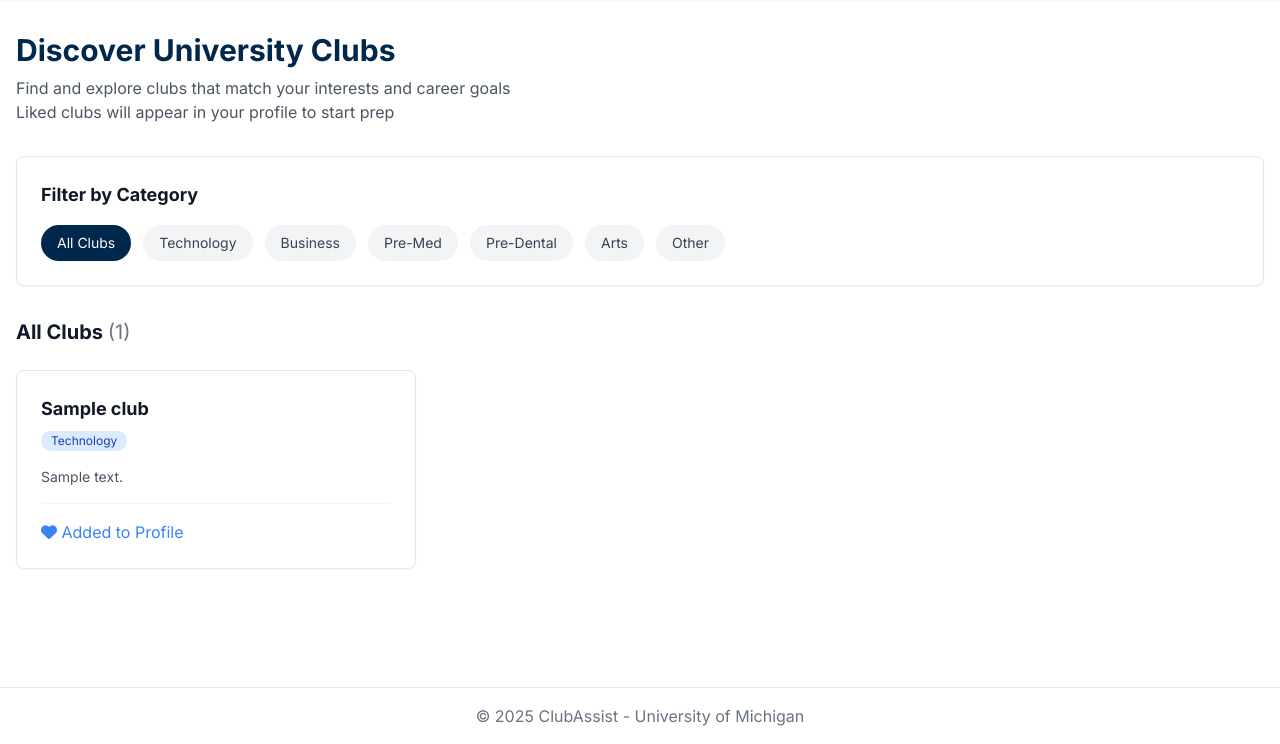
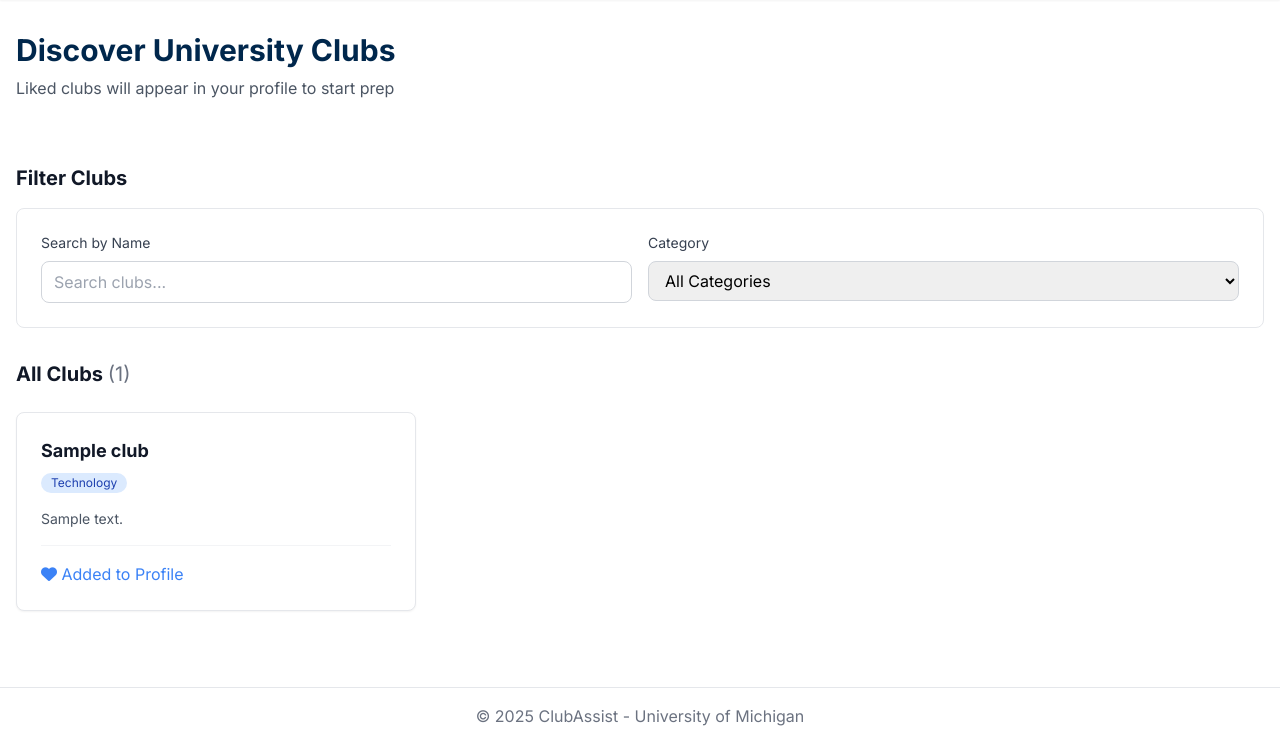
Before and after one commit to LBJANU/ClubAssist, a Django app: page /clubs/ in a window 1280 px wide. Shown: the part 56-800 px from the top of the page. Run offline with Django 5.2, Linux system fonts and the light colour scheme; a user stored in the database is signed in; tables that the repository leaves empty hold one stand-in row (values such as "Sample post"); some libraries are stand-ins or nearby versions.

Commit message:
added filtering for clubs to choose from, in the process of this made a new clubs_grid template which is template containing club results from HTMX fiilters. including partial for initial load + context passed in for partial template

```diff
--- a/clubs/urls.py
+++ b/clubs/urls.py
@@ -6,6 +6,7 @@ app_name = 'clubs'
 
 urlpatterns = [
     path('', views.club_list, name='club_list'),
+    path('search/', views.search_clubs, name='search_clubs'),
     path('toggle-interest/<int:club_id>/', views.toggle_interest, name='toggle_interest'),
     path('prep/<int:club_id>/', club_prep, name='prep'),
     path('practice/<int:club_id>/<int:question_id>/', practice_question, name='practice_question'),
--- a/clubs/views.py
+++ b/clubs/views.py
@@ -7,37 +7,66 @@ from .models import Club, ClubUserConnector
 # Create your views here.
 @login_required
 def club_list(request):
-    category = request.GET.get('category')
+    #ALl passed through for the initial load
+    club_categories = Club.CATEGORY_CHOICES
+    clubs = Club.objects.all().order_by('name')
+
+    user_interests = {}
+    if request.user.is_authenticated:
+        interests = ClubUserConnector.objects.filter(
+            user=request.user,
+            club__in=clubs
+        )
+        for interest in interests:
+            user_interests[interest.club_id] = interest.interested
+
+    context = {
+        'club_categories': club_categories,
+        'clubs': clubs,
+        'user_interests': user_interests,
+        'selected_category': None,
+        'search_query': '',
+    }
+    # club_categories = Club.CATEGORY_CHOICES
+
+    # context = {
+    #     'club_categories': club_categories,
+    # }
+    return render(request, 'clubs/club_list.html', context)
+
+@login_required
+def search_clubs(request):
+    query = request.GET.get('q', '')
+    category = request.GET.get('category', '')
+
     clubs = Club.objects.all()
+
+    if query:
+        clubs = clubs.filter(name__icontains=query)
 
     if category:
         clubs = clubs.filter(category=category)
 
     clubs = clubs.order_by('name')
-    club_categories = Club.CATEGORY_CHOICES
 
-    # Initialize empty dictionary
+    # Same logic as the original view for user interests
     user_interests = {}
-
-    # not sure if user actually needs to be authenticated to see the list (security check tho)
     if request.user.is_authenticated:
-        # Get all interests for this user and these clubs
         interests = ClubUserConnector.objects.filter(
             user=request.user,
             club__in=clubs
         )
-
-        # Store just the interested boolean value, not the whole object
         for interest in interests:
             user_interests[interest.club_id] = interest.interested
 
     context = {
         'clubs': clubs,
-        'club_categories': club_categories,
+        'user_interests': user_interests,
+        'search_query': query,
         'selected_category': category,
-        'user_interests': user_interests,
     }
-    return render(request, 'clubs/club_list.html', context)
+
+    return render(request, 'clubs/clubs_grid.html', context)
 
 @login_required
 def toggle_interest(request, club_id):
--- a/templates/clubs/club_list.html
+++ b/templates/clubs/club_list.html
@@ -7,94 +7,52 @@
 {% block content %}
 <div class="container mx-auto px-4 py-8">
     <!-- Header Section -->
-    <div class="mb-8">
+    <div class="mb-16">
         <h1 class="text-3xl font-bold text-michigan-blue mb-2">Discover University Clubs</h1>
-        <p class="text-gray-600">Find and explore clubs that match your interests and career goals</p>
         <p class="text-gray-600">Liked clubs will appear in your profile to start prep</p>
     </div>
 
-    <!-- Category Filter -->
-    <div class="bg-white rounded-lg shadow-sm border border-gray-200 p-6 mb-8">
-        <h2 class="text-lg font-semibold text-gray-900 mb-4">Filter by Category</h2>
-        <div class="flex flex-wrap gap-3">
-            <a href="{% url 'clubs:club_list' %}"
-               class="px-4 py-2 rounded-full text-sm font-medium transition-colors {% if not selected_category %}bg-michigan-blue text-white shadow-sm{% else %}bg-gray-100 text-gray-700 hover:bg-gray-200{% endif %}">
-                All Clubs
-            </a>
-            {% for category_value, category_name in club_categories %}
-            <a href="{% url 'clubs:club_list' %}?category={{ category_value }}"
-               class="px-4 py-2 rounded-full text-sm font-medium transition-colors {% if selected_category == category_value %}bg-michigan-blue text-white shadow-sm{% else %}bg-gray-100 text-gray-700 hover:bg-gray-200{% endif %}">
-                {{ category_name }}
-            </a>
-            {% endfor %}
+    <!-- Filter Clubs -->
+    <div class="mb-8">
+        <div class="flex items-center justify-between mb-4">
+            <h2 class="text-xl font-semibold text-gray-900">Filter Clubs</h2>
+        </div>
+        <div class="border border-gray-200 rounded-lg p-6">
+            <div class="grid grid-cols-1 md:grid-cols-2 gap-4">
+                <div>
+                    <label class="block text-sm font-medium text-gray-700 mb-2">Search by Name</label>
+                    <input type="text"
+                           name="q"
+                           placeholder="Search clubs..."
+                           hx-get="{% url 'clubs:search_clubs' %}"
+                           hx-target="#clubs-grid"
+                           hx-swap="innerHTML"
+                           hx-trigger="keyup changed delay:500ms"
+                           hx-include="[name='category']"
+                           class="w-full border border-gray-300 rounded-lg px-3 py-2 focus:outline-none focus:ring-2 focus:ring-michigan-blue">
+                </div>
+                <div>
+                    <label class="block text-sm font-medium text-gray-700 mb-2">Category</label>
+                    <select name="category"
+                            hx-get="{% url 'clubs:search_clubs' %}"
+                            hx-target="#clubs-grid"
+                            hx-swap="innerHTML"
+                            hx-trigger="change"
+                            hx-include="[name='q']"
+                            class="w-full border border-gray-300 rounded-lg px-3 py-2 focus:outline-none focus:ring-2 focus:ring-michigan-blue">
+                        <option value="">All Categories</option>
+                        {% for category_value, category_name in club_categories %}
+                        <option value="{{ category_value }}">{{ category_name }}</option>
+                        {% endfor %}
+                    </select>
+                </div>
+            </div>
         </div>
     </div>
 
-    <!-- Results Summary -->
-    <div class="mb-6">
-        <div class="flex items-center justify-between">
-            <h2 class="text-xl font-semibold text-gray-900">
-                {% if selected_category %}
-                    {{ selected_category|title }} Clubs
-                {% else %}
-                    All Clubs
-                {% endif %}
-                <span class="text-gray-500 font-normal">({{ clubs.count }})</span>
-            </h2>
-        </div>
+    <!-- Clubs Grid (HTMX target) -->
+    <div id="clubs-grid">
+        {% include 'clubs/clubs_grid.html' %}<!-- Initial clubs will load here -->
     </div>
-
-    <!-- Clubs Grid -->
-    {% if clubs %}
-        <div class="grid grid-cols-1 md:grid-cols-2 lg:grid-cols-3 gap-6">
-            {% for club in clubs %}
-            <div class="bg-white rounded-lg shadow-sm border border-gray-200 hover:shadow-md transition-all duration-200 overflow-hidden">
-                <div class="p-6">
-                    <!-- Club Header -->
-                    <div class="flex items-start justify-between mb-4">
-                        <div class="flex-1">
-                            <h3 class="text-lg font-semibold text-gray-900 mb-1">
-                                <a href="{% url 'clubs:prep' club.id %}" class="text-gray-900 hover:text-michigan-blue transition-colors">
-                                    {{ club.name }}
-                                </a>
-                            </h3>
-                            <span class="inline-flex items-center px-2.5 py-0.5 rounded-full text-xs font-medium bg-blue-100 text-blue-800">
-                                {{ club.get_category_display }}
-                            </span>
-                        </div>
-                    </div>
-
-                    <!-- Club Description -->
-                    <p class="text-gray-600 text-sm mb-4 line-clamp-3">{{ club.description|truncatewords:25 }}</p>
-
-                    <!-- Action Button -->
-                    <div class="flex items-center justify-between pt-4 border-t border-gray-100">
-                        {% include 'clubs/club_interest_button.html' with club=club club_interested=user_interests|get_item:club.id %}
-                    </div>
-                </div>
-            </div>
-            {% endfor %}
-        </div>
-    {% else %}
-        <!-- Empty State -->
-        <div class="bg-white rounded-lg shadow-sm border border-gray-200 p-12 text-center">
-            <div class="text-gray-400 mb-4">
-                <i class="fas fa-search text-4xl"></i>
-            </div>
-            <h3 class="text-lg font-semibold text-gray-900 mb-2">No clubs found</h3>
-            <p class="text-gray-600 mb-4">
-                {% if selected_category %}
-                    No {{ selected_category|lower }} clubs are available at the moment.
-                {% else %}
-                    No clubs are available at the moment.
-                {% endif %}
-            </p>
-            {% if selected_category %}
-                <a href="{% url 'clubs:club_list' %}" class="text-michigan-blue hover:text-michigan-blue/80 font-medium">
-                    View all clubs
-                </a>
-            {% endif %}
-        </div>
-    {% endif %}
 </div>
 {% endblock %}
--- /dev/null
+++ b/templates/clubs/clubs_grid.html
@@ -0,0 +1,62 @@
+{% load club_extras %}
+
+<!-- Results Summary -->
+<div class="mb-6">
+    <div class="flex items-center justify-between">
+        <h2 class="text-xl font-semibold text-gray-900">
+            {% if selected_category %}
+                {{ selected_category|title }} Clubs
+            {% else %}
+                All Clubs
+            {% endif %}
+            <span class="text-gray-500 font-normal">({{ clubs.count }})</span>
+        </h2>
+    </div>
+</div>
+
+{% if clubs %}
+    <div class="grid grid-cols-1 md:grid-cols-2 lg:grid-cols-3 gap-6">
+        {% for club in clubs %}
+        <div class="bg-white rounded-lg shadow-sm border border-gray-200 hover:shadow-md transition-all duration-200 overflow-hidden">
+            <div class="p-6">
+                <!-- Club Header -->
+                <div class="flex items-start justify-between mb-4">
+                    <div class="flex-1">
+                        <h3 class="text-lg font-semibold text-gray-900 mb-1">
+                            <a href="{% url 'clubs:prep' club.id %}" class="text-gray-900 hover:text-michigan-blue transition-colors">
+                                {{ club.name }}
+                            </a>
+                        </h3>
+                        <span class="inline-flex items-center px-2.5 py-0.5 rounded-full text-xs font-medium bg-blue-100 text-blue-800">
+                            {{ club.get_category_display }}
+                        </span>
+                    </div>
+                </div>
+
+                <!-- Club Description -->
+                <p class="text-gray-600 text-sm mb-4 line-clamp-3">{{ club.description|truncatewords:25 }}</p>
+
+                <!-- Action Button -->
+                <div class="flex items-center justify-between pt-4 border-t border-gray-100">
+                    {% include 'clubs/club_interest_button.html' with club=club club_interested=user_interests|get_item:club.id %}
+                </div>
+            </div>
+        </div>
+        {% endfor %}
+    </div>
+{% else %}
+    <!-- Empty State -->
+    <div class="bg-white rounded-lg shadow-sm border border-gray-200 p-12 text-center">
+        <div class="text-gray-400 mb-4">
+            <i class="fas fa-search text-4xl"></i>
+        </div>
+        <h3 class="text-lg font-semibold text-gray-900 mb-2">No clubs found</h3>
+        <p class="text-gray-600 mb-4">
+            {% if search_query or selected_category %}
+                No clubs match your current filters.
+            {% else %}
+                No clubs are available at the moment.
+            {% endif %}
+        </p>
+    </div>
+{% endif %}
```
